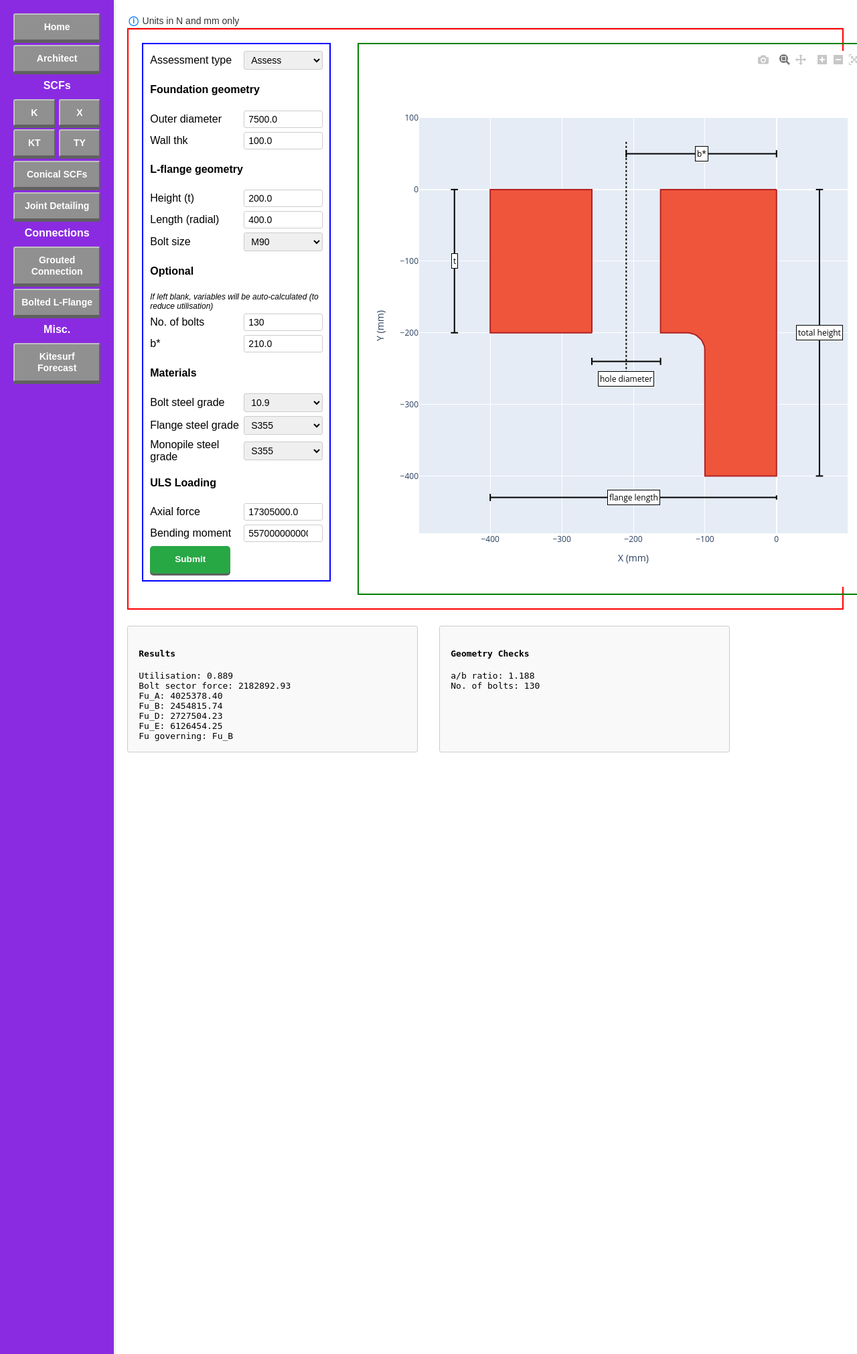
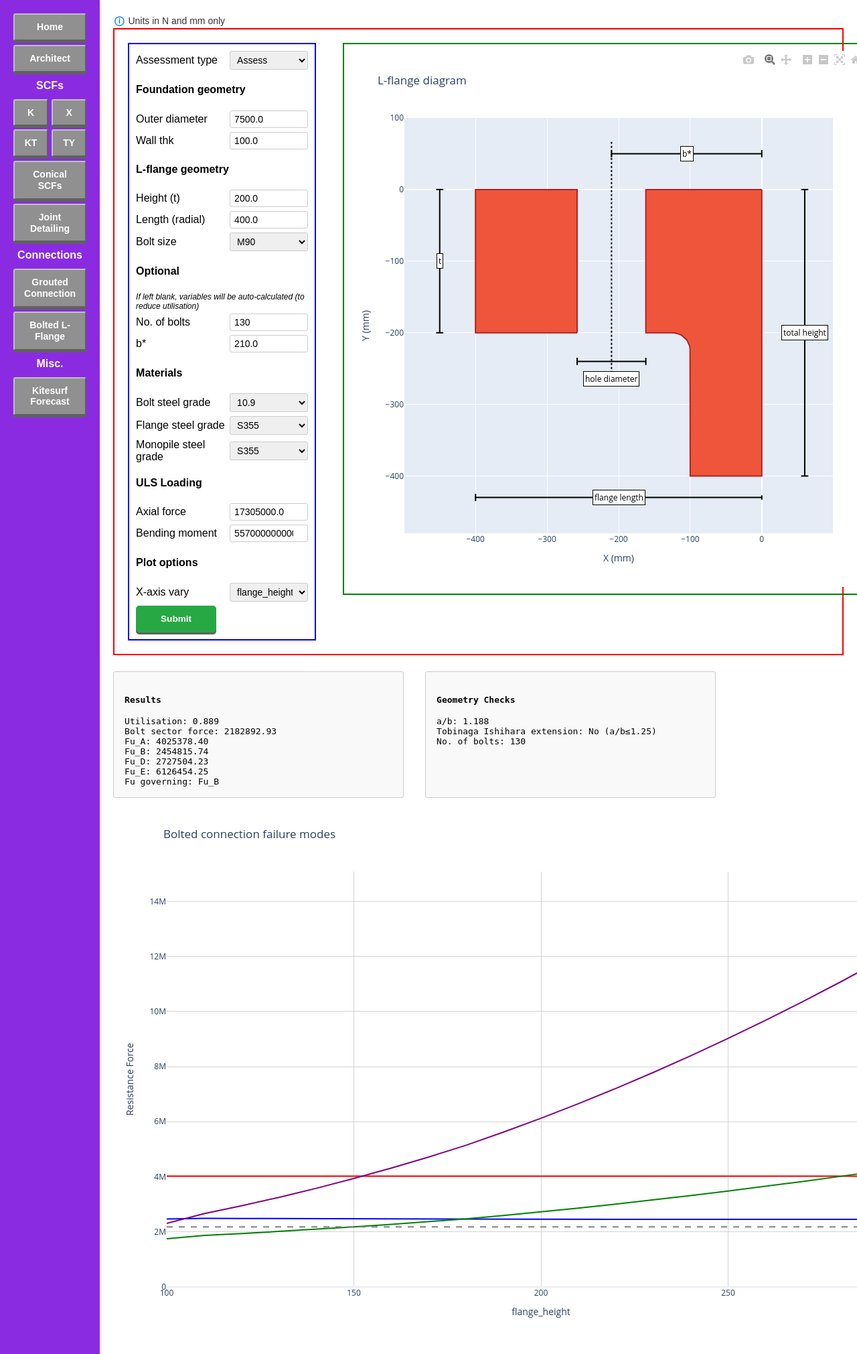
Before and after one commit to willwhitearup/oswdesigntools, a Flask app: page /boltedconn in a window 1280 px wide. Shown: the whole page at 67% size. Run offline with Flask 3, Linux system fonts and the light colour scheme; some libraries are stand-ins or nearby versions.

Commit message:
updated more

```diff
--- a/boltedconn/boltuls.py
+++ b/boltedconn/boltuls.py
@@ -11,8 +11,8 @@ from boltedconn.tensionerdata import BoltTensionerLibrary
 
 def bolt_connection_uls_strength_check(outer_diameter, wall_thickness,
                                        bolt_steel_grade, flange_steel_grade, tower_steel_grade,
-                                       ULS_bending_moment, ULS_axial_force, maintain_a_b_ratio_1_25,
-                                       flange_height, flange_length, bolt_size, n_bolts, b_star):
+                                       ULS_bending_moment, ULS_axial_force,
+                                       flange_height, flange_length, bolt_size, n_bolts, b_star, maintain_a_b_ratio_1_25=False):
     # process =======================================================
     # get bolt constants
 
@@ -32,12 +32,10 @@ def bolt_connection_uls_strength_check(outer_diameter, wall_thickness,
     flange_obj.geometry_validity_check(maintain_a_b_ratio_1_25)
 
     if not flange_obj.valid_geom: # penalises the geometry
-        #print("invalid geom")
         return flange_obj
 
     flange_obj.calc_flange_plastic_hinge_resistance()
     if not flange_obj.Fu_convergence:
-        #print("non convergence")
         return flange_obj
 
     flange_obj.calc_bolted_connection_failure_modes()
@@ -73,12 +71,10 @@ def flange_searching_geometry(outer_diameter, wall_thickness, bolt_steel_grade,
                     with redirect_stdout(fnull):
                         flange_obj = bolt_connection_uls_strength_check(outer_diameter, wall_thickness,
                                        bolt_steel_grade, flange_steel_grade, tower_steel_grade,
-                                       ULS_bending_moment, ULS_axial_force, maintain_a_b_ratio_1_25,
-                                       flange_height, flange_length, bolt_size
-                                                                  )
+                                       ULS_bending_moment, ULS_axial_force,
+                                       flange_height, flange_length, bolt_size, n_bolts=None, b_star=None, maintain_a_b_ratio_1_25=maintain_a_b_ratio_1_25)
 
                         util = flange_obj.util
-
 
                 if util <= target_util:
                     geom_dict = {"flange_area": flange_height * flange_length, "flange_height": flange_height,
@@ -133,8 +129,8 @@ if __name__ == "__main__":
 
     flange_obj = bolt_connection_uls_strength_check(outer_diameter, wall_thickness,
                                        bolt_steel_grade, flange_steel_grade, tower_steel_grade,
-                                       ULS_bending_moment, ULS_axial_force, maintain_a_b_ratio_1_25,
-                                       flange_height, flange_length, bolt_size)
+                                       ULS_bending_moment, ULS_axial_force,
+                                       flange_height, flange_length, bolt_size, n_bolts=None, b_star=None, maintain_a_b_ratio_1_25=maintain_a_b_ratio_1_25)
 
     # user inputs for optimising
     incrs = 5  # search every 5mm increment size
--- a/boltedconn/flange.py
+++ b/boltedconn/flange.py
@@ -30,6 +30,7 @@ class BoltedFlange:
         self.b = None
         self.a_b_ratio = None
         self.b_star = b_star
+        self.n_bolts_max = None
         self.n_bolts = n_bolts
         self._compute_geometry()
 
@@ -55,10 +56,10 @@ class BoltedFlange:
 
         self.bolt_centre_diameter = self.outer_diameter - 2 * self.b_star
         n_bolts_dp = np.radians(180) / np.asin(self.bolt_tensioner_tool["t"] / self.bolt_centre_diameter)
-        n_bolts_max = math.floor(n_bolts_dp) - math.floor(n_bolts_dp) % 2
+        self.n_bolts_max = math.floor(n_bolts_dp) - math.floor(n_bolts_dp) % 2
 
-        if self.n_bolts is None or self.n_bolts > n_bolts_max:
-            self.n_bolts = n_bolts_max
+        if self.n_bolts is None or self.n_bolts > self.n_bolts_max:
+            self.n_bolts = self.n_bolts_max
 
         # width at the hole
         self.c = np.pi * self.bolt_centre_diameter / self.n_bolts
@@ -94,8 +95,10 @@ class BoltedFlange:
                 self.valid_geom = False
         else:
             self.valid_geom = False
+
+        # set the utilisation to infinity (i.e. penalise the util)
+        if not self.valid_geom:
             self.util = np.inf
-            # raise Exception(f"Invalid flange geometry. Check a and b values")
 
     def calc_flange_plastic_hinge_resistance(self):
         """See annex G IEC
--- a/boltedconn/plotterflange.py
+++ b/boltedconn/plotterflange.py
@@ -85,6 +85,7 @@ def l_flange_plotter(flange_obj: BoltedFlange):
 
     # fig size / extent and layout
     fig.update_layout(
+        title=f'L-flange diagram',
         width=800,  # adjust figure width
         height=800,  # adjust figure height (square looks nice)
         xaxis=dict(range=[-flange_length * 1.2, flange_length * 0.2], scaleanchor='y', title='X (mm)'),
--- a/templates/boltedconn.html
+++ b/templates/boltedconn.html
@@ -131,6 +131,21 @@
                 </div>
             </div>
 
+<!--            plot options-->
+            <div class="bolt-geometry-section">
+                <h4 class="bolt-section-title">Plot options</h4>
+
+                <div class="bolt-form-row">
+                    <label for="x_axis_vary_bolt">X-axis vary</label>
+                    <select id="x_axis_vary_bolt" name="x_axis_vary_bolt">
+                        <option value="flange_height" {% if x_axis_vary_bolt == "flange_height" %}selected{% endif %}>flange_height</option>
+                        <option value="flange_length" {% if x_axis_vary_bolt == "flange_length" %}selected{% endif %}>flange_length</option>
+                        <option value="n_bolts" {% if x_axis_vary_bolt == "n_bolts" %}selected{% endif %}>n_bolts</option>
+                    </select>
+                </div>
+
+            </div>
+
             <div class="bolt-geometry-section" id="bolt-optimisation-section">
                 <h4 class="bolt-section-title">Optimisation (flange designer)</h4>
                 <div class="bolt-form-row">
@@ -188,6 +203,10 @@
     </div>
 </div>
 
+<div id="bolt-util-plot-container" style="display:none;">
+    <div id="bolt-util-plot" class="bolt-util-plot-container"></div>
+</div>
+
 <!--JS code !!!!!!!!!!!!!!!-->
 <script src="https://cdn.plot.ly/plotly-latest.min.js"></script>
 
@@ -206,17 +225,20 @@
     function toggleSections() {
         const mode = modeSelect.value;
         const resultsContainer = document.getElementById("bolt-results-container");
+        const utilResultsContainer = document.getElementById("bolt-util-plot-container");
 
         if (mode === "assess") {
             lFlangeSection.style.display = "block";
             optimisationSection.style.display = "none";
             flangePlotContainer.style.display = "block";
             resultsContainer.style.display = "flex"; // show results
+            utilResultsContainer.style.display = "flex"; // show results
         } else {
             lFlangeSection.style.display = "none";
             optimisationSection.style.display = "block";
             flangePlotContainer.style.display = "none";
             resultsContainer.style.display = "none"; // hide results
+            utilResultsContainer.style.display = "none"; // hide results
         }
     }
 
@@ -248,9 +270,9 @@
             submitBtn.style.backgroundColor = "#28a745"; // green if same as last submission
         }
     });
-
     // ====== Form submission ======
     async function submitForm() {
+
         const data = getFormValues();
 
         try {
@@ -259,23 +281,30 @@
                 headers: { "Content-Type": "application/json" },
                 body: JSON.stringify(data)
             });
+
             const result = await response.json();
             console.log("Server response:", result);
 
-            // store submitted values
+            // Store submitted values
             submittedValues = getFormValues();
             submitBtn.style.backgroundColor = "#28a745"; // reset to green
 
-            // Update plot only for assess mode
-            if (data.bolt_assess === "assess" && result.flange_plot_json) {
-                const parsed_fig = JSON.parse(result.flange_plot_json);
-                Plotly.react("flange-plot-json", parsed_fig.data, parsed_fig.layout);
-            }
-
-            // Update results box
             const resBox = document.getElementById("bolt-res-output");
             const geomBox = document.getElementById("bolt-geom-output");
-            if (resBox && result.flange_util !== undefined) {
+            const utilContainer = document.getElementById("bolt-util-plot-container");
+            const utilPlotDiv = document.getElementById("bolt-util-plot");
+            const flangePlotDiv = document.getElementById("flange-plot-json");
+
+            // ===== Assess mode only =====
+            if (data.bolt_assess === "assess") {
+
+                // ---- Flange plot ----
+                if (result.flange_plot_json) {
+                    const parsed_fig = JSON.parse(result.flange_plot_json);
+                    Plotly.react(flangePlotDiv, parsed_fig.data, parsed_fig.layout);
+                }
+
+                // ---- Results box ----
                 resBox.innerHTML = `
                     <div>Utilisation: ${result.flange_util.toFixed(3)}</div>
                     <div>Bolt sector force: ${result.bolt_sector_force.toFixed(2)}</div>
@@ -285,10 +314,42 @@
                     <div>Fu_E: ${result.Fu_E.toFixed(2)}</div>
                     <div>Fu governing: ${result.Fu_governing}</div>
                 `;
+
                 geomBox.innerHTML = `
-                    <div>a/b ratio: ${result.a_b_ratio.toFixed(3)}</div>
+                    <div>a/b: ${result.a_b_ratio.toFixed(3)}</div>
+                    <div>Tobinaga Ishihara extension: ${result.TobinagaIshiharaFlag ? "Yes (a/b>1.25)" : "No (a/b≤1.25)"}</div>
                     <div>No. of bolts: ${result.n_bolts_ass}</div>
-                    `;
+                `;
+
+                // ---- Utilisation plot ----
+                const utilContainer = document.getElementById("bolt-util-plot-container");
+                const utilPlotDiv = document.getElementById("bolt-util-plot");
+
+                if (result.bolt_util_plot_json) {
+                    utilContainer.style.display = "block";  // make sure visible first
+                    const utilFig = JSON.parse(result.bolt_util_plot_json);
+
+                    Plotly.react(
+                        utilPlotDiv,
+                        utilFig.data,
+                        utilFig.layout,
+                        { responsive: true }
+                    );
+                } else {
+                    utilContainer.style.display = "none";
+                    utilPlotDiv.innerHTML = "";
+                }
+
+            } else {
+                // ===== Design mode =====
+                // Hide everything
+
+                resBox.innerHTML = "";
+                geomBox.innerHTML = "";
+
+                utilContainer.style.display = "none";
+                utilPlotDiv.innerHTML = "";
+                flangePlotDiv.innerHTML = "";
             }
 
         } catch (error) {
--- a/templates/boltedconn_styles.html
+++ b/templates/boltedconn_styles.html
@@ -127,4 +127,10 @@ margin: 2px 0; /* smaller vertical margin */
 line-height: 1.2; /* optional: tighter line spacing */
 }
 
+.bolt-util-plot-container {
+    width: 1500px;       /* adjust width as needed */
+    height: 800px;      /* adjust height as needed */
+    margin-top: 10px;
+}
+
 </style>
```
Also changed, not shown: boltedconn/boltedconn_route.py (+39 -34 lines).
